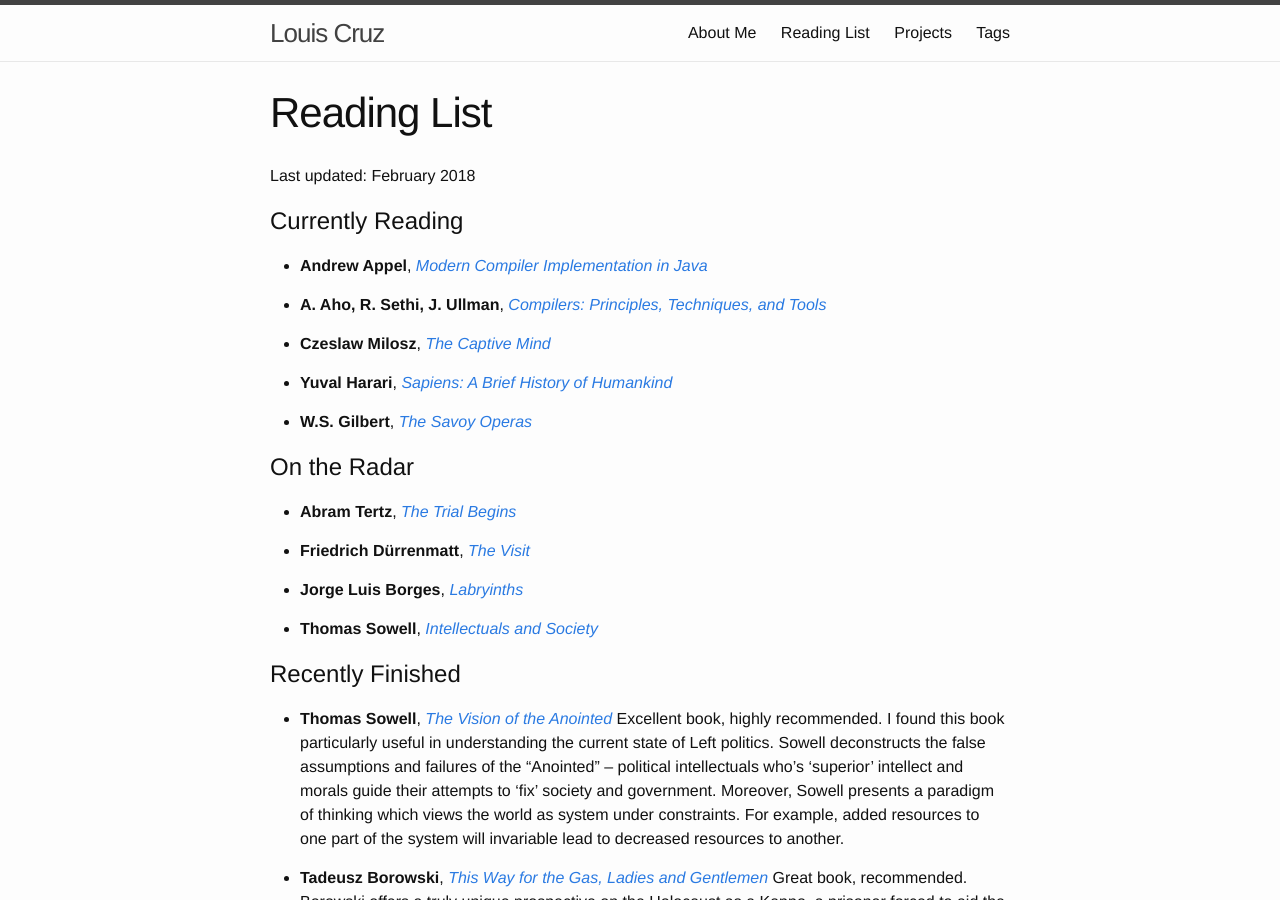
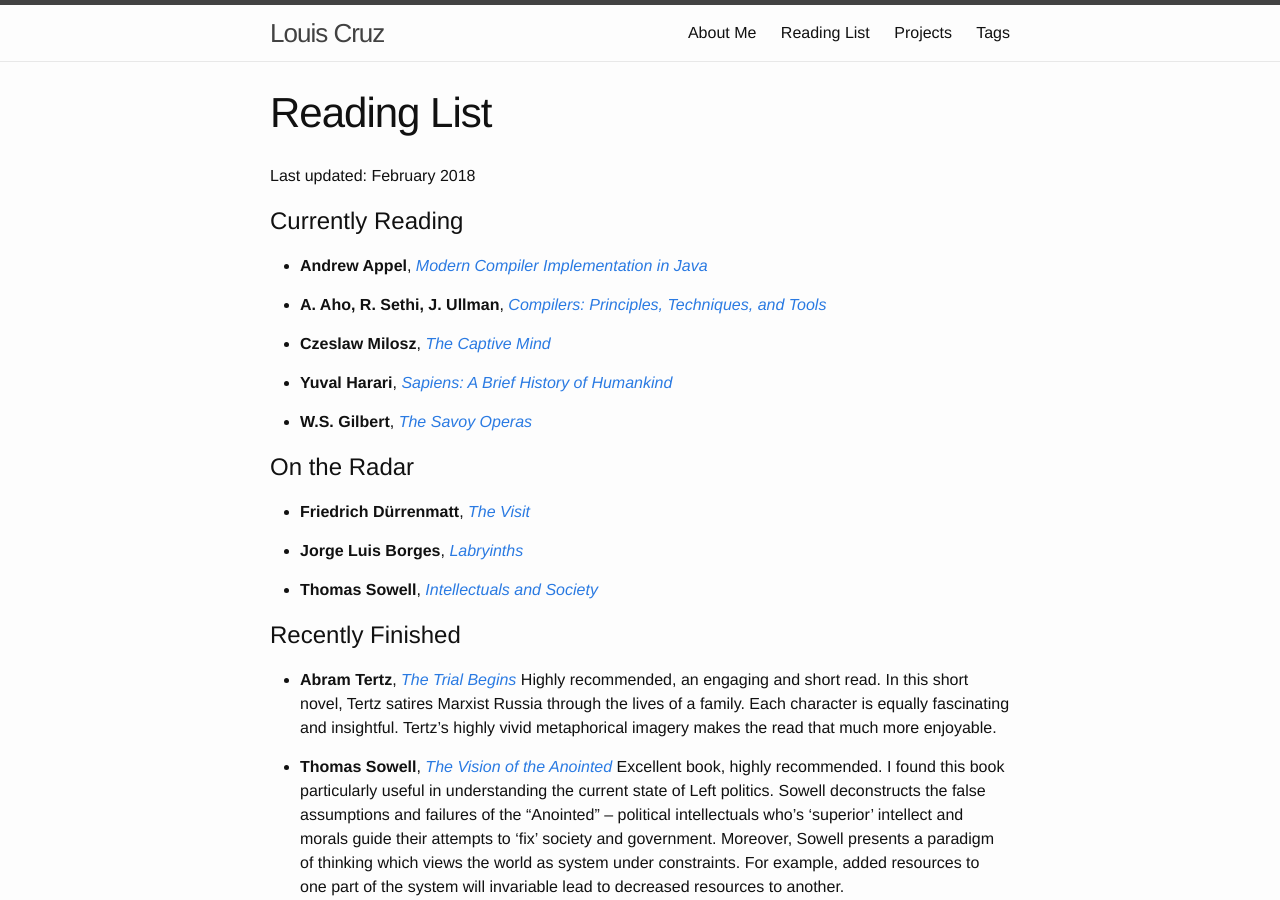
Before and after one commit to loucru1/loucru1.github.io, a Jekyll site: the page built from books.md, in a window 1280 px wide and 900 px high. Built offline with Jekyll 4.4.1, drawn with Linux system fonts in a browser that asks for light colours.

Commit message:
[add] The Trial Begins to recently read

```diff
--- a/books.md
+++ b/books.md
@@ -31,6 +30,10 @@ Last updated: February 2018
 * __Thomas Sowell__, [_Intellectuals and Society_](https://www.amazon.com/Intellectuals-Society-Expanded-Thomas-Sowell/dp/0465025226/ref=tmm_pap_swatch_0?_encoding=UTF8&qid=1519580142&sr=1-1)
 
 # Recently Finished
+
+* __Abram Tertz__, [_The Trial Begins_](https://www.amazon.com/Trial-Begins-Socialist-Realism/dp/0520046773/ref=sr_1_1?s=books&ie=UTF8&qid=1519578434&sr=1-1&keywords=the+trial+begins)
+Highly recommended, an engaging and short read. In this short novel, Tertz satires Marxist Russia through the lives of a family.
+Each character is equally fascinating and insightful. Tertz's highly vivid metaphorical imagery makes the read that much more enjoyable.
 
 * __Thomas Sowell__, [_The Vision of the Anointed_](https://www.amazon.com/Vision-Anointed-Self-Congratulation-Social-Policy/dp/046508995X/ref=tmm_pap_swatch_0?_encoding=UTF8&qid=1520359941&sr=8-1)
 Excellent book, highly recommended. I found this book particularly useful in understanding the current state of Left politics. Sowell deconstructs the false assumptions and failures of the "Anointed" -- political intellectuals who's 'superior' intellect and morals guide their attempts to 'fix' society and government. Moreover, Sowell presents a paradigm of thinking which views the world as system under constraints. For example, added resources to one part of the system will invariable lead to decreased resources to another.
```
Also changed, not shown: other parts of books.md (+0 -1 lines).
